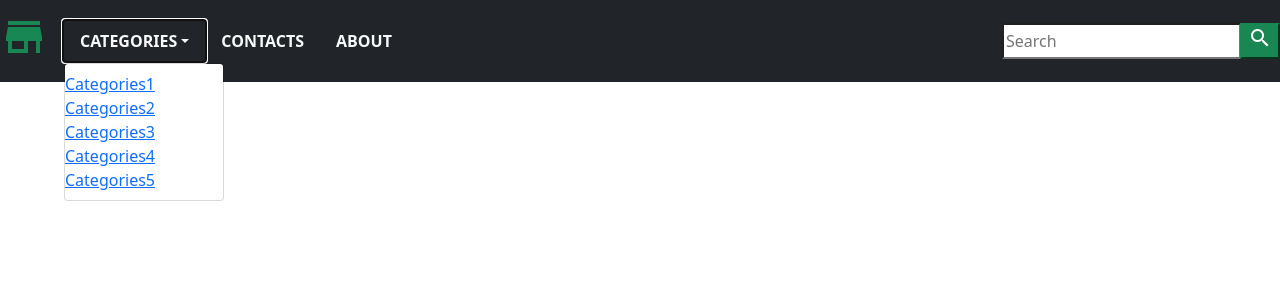
After one commit to dgs97/ecommerce, a Django app: template shop/templates/base.html in a window 1280 px wide, after a click on "CATEGORIES". The commit adds this page. Shown: the top 300 px of the page. Run offline with Django 4.2, Linux system fonts and the light colour scheme; the template is opened without the code that fills it, so the values that code supplies are empty.

Commit message:
Add boostrap to the homepage

```diff
--- /dev/null
+++ b/shop/templates/base.html
@@ -0,0 +1,71 @@
+<!doctype html>
+<html lang="en">
+  <head>
+    <!-- Required meta tags -->
+    <meta charset="utf-8">
+    <meta name="viewport" content="width=device-width, initial-scale=1">
+
+    <!-- Bootstrap CSS -->
+    <link href="https://cdn.jsdelivr.net/npm/bootstrap@5.1.3/dist/css/bootstrap.min.css" rel="stylesheet" integrity="sha384-1BmE4kWBq78iYhFldvKuhfTAU6auU8tT94WrHftjDbrCEXSU1oBoqyl2QvZ6jIW3" crossorigin="anonymous">
+
+    <link rel="stylesheet"
+          href="https://fonts.googleapis.com/css?family=Material+Icons">
+    <style type="text/css">
+        .material-icons.md-48 { font-size: 48px; }
+        .material-icons.md-24 { font-size: 24px; }
+    </style>
+    <title>{% block tittle %}{% endblock %}</title>
+  </head>
+  <body>
+    <!-- <header>
+        <a href="{% url 'home' %}">Home</a>
+        <a href="{% url 'about' %}">About</a>
+    </header> -->
+    <nav class="navbar navbar-expand-md navbar-light bg-dark">
+
+      <a href="#" class="navbar-brand"><i class="material-icons text-success md-48">store</i></a>
+      <button class="navbar-toggler bg-light" data-bs-toggle="collapse" data-bs-target="#navbar">
+        <span class="navbar-toggler-icon"></span>
+      </button>
+      <div id="navbar" class="collapse navbar-collapse justify-content-between">
+        <ul class="navbar-nav">
+            <li class="navbar-item dropdown"><a class="nav-link text-light text-uppercase fw-bold px-3 dropdown-toggle"
+              data-bs-toggle="dropdown" href="">Categories</a>
+              <div class="dropdown-menu">
+                <a class="" href="">Categories1</a>
+                <a class="" href="">Categories2</a>
+                <a class="" href="">Categories3</a>
+                <a class="" href="">Categories4</a>
+                <a class="" href="">Categories5</a>
+              </div>
+            </li>
+            <li class="navbar-item"><a class="nav-link text-light text-uppercase fw-bold px-3" href="">Contacts</a></li>
+            <li class="navbar-item"><a class="nav-link text-light text-uppercase fw-bold px-3" href="">About</a></li>
+        </ul>
+
+        <form class="form-inline">
+          <div class="input-group">
+            <input type="text" placeholder="Search">
+            <div>
+              <button class="btn-success">
+                <i class="material-icons md-24">search</i>
+              </button>
+            </div>
+          </div>
+        </form>
+    </nav>
+  </div>
+{% block content %}
+{% endblock %}
+    <!-- Optional JavaScript; choose one of the two! -->
+
+    <!-- Option 1: Bootstrap Bundle with Popper -->
+    <script src="https://cdn.jsdelivr.net/npm/bootstrap@5.1.3/dist/js/bootstrap.bundle.min.js" integrity="sha384-ka7Sk0Gln4gmtz2MlQnikT1wXgYsOg+OMhuP+IlRH9sENBO0LRn5q+8nbTov4+1p" crossorigin="anonymous"></script>
+
+    <!-- Option 2: Separate Popper and Bootstrap JS -->
+    <!--
+    <script src="https://cdn.jsdelivr.net/npm/@popperjs/core@2.10.2/dist/umd/popper.min.js" integrity="sha384-7+zCNj/IqJ95wo16oMtfsKbZ9ccEh31eOz1HGyDuCQ6wgnyJNSYdrPa03rtR1zdB" crossorigin="anonymous"></script>
+    <script src="https://cdn.jsdelivr.net/npm/bootstrap@5.1.3/dist/js/bootstrap.min.js" integrity="sha384-QJHtvGhmr9XOIpI6YVutG+2QOK9T+ZnN4kzFN1RtK3zEFEIsxhlmWl5/YESvpZ13" crossorigin="anonymous"></script>
+    -->
+  </body>
+</html>
```
Also changed, not shown: shop/templates/about.html (+9 -12 lines), shop/templates/home.html (+9 -12 lines).
